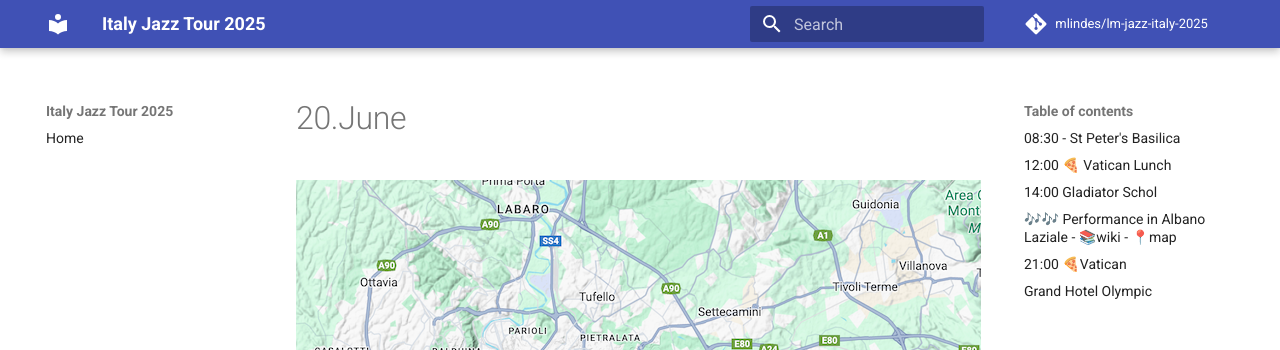
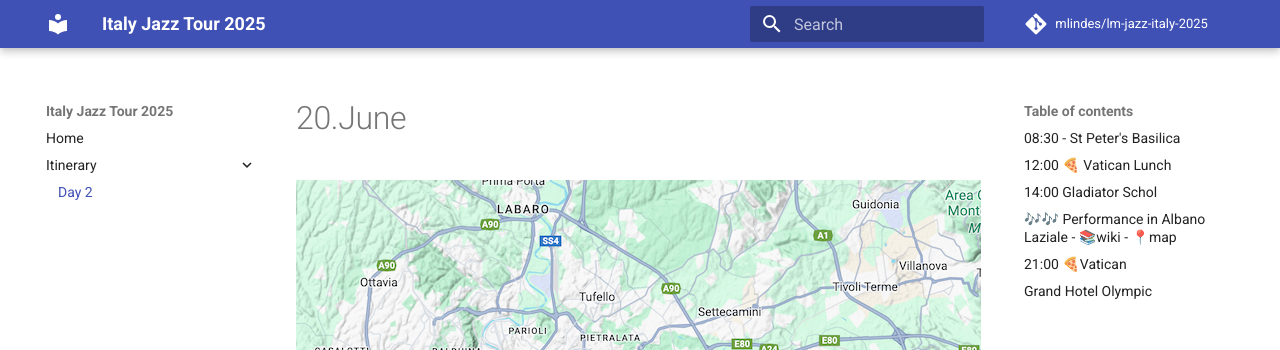
Before and after one commit to mlindes/lm-jazz-italy-2025, an MkDocs documentation site: the page built from docs/day2.md, in a window 1280 px wide. Shown: the top 350 px of the page. Built offline with MkDocs 1.6.1 and Material for MkDocs 9.7.7, drawn with Linux system fonts in a browser that asks for light colours; comment, search, counter and statistics services are not loaded.

```diff
--- a/mkdocs.yml
+++ b/mkdocs.yml
@@ -61,6 +61,8 @@ markdown_extensions:
 # Navigation
 nav:
   - Home: index.md
+  - Itinerary:
+      - Day 2: day2.md
 
 # Extra
 extra:
```
Also changed, not shown: 1 other file.
